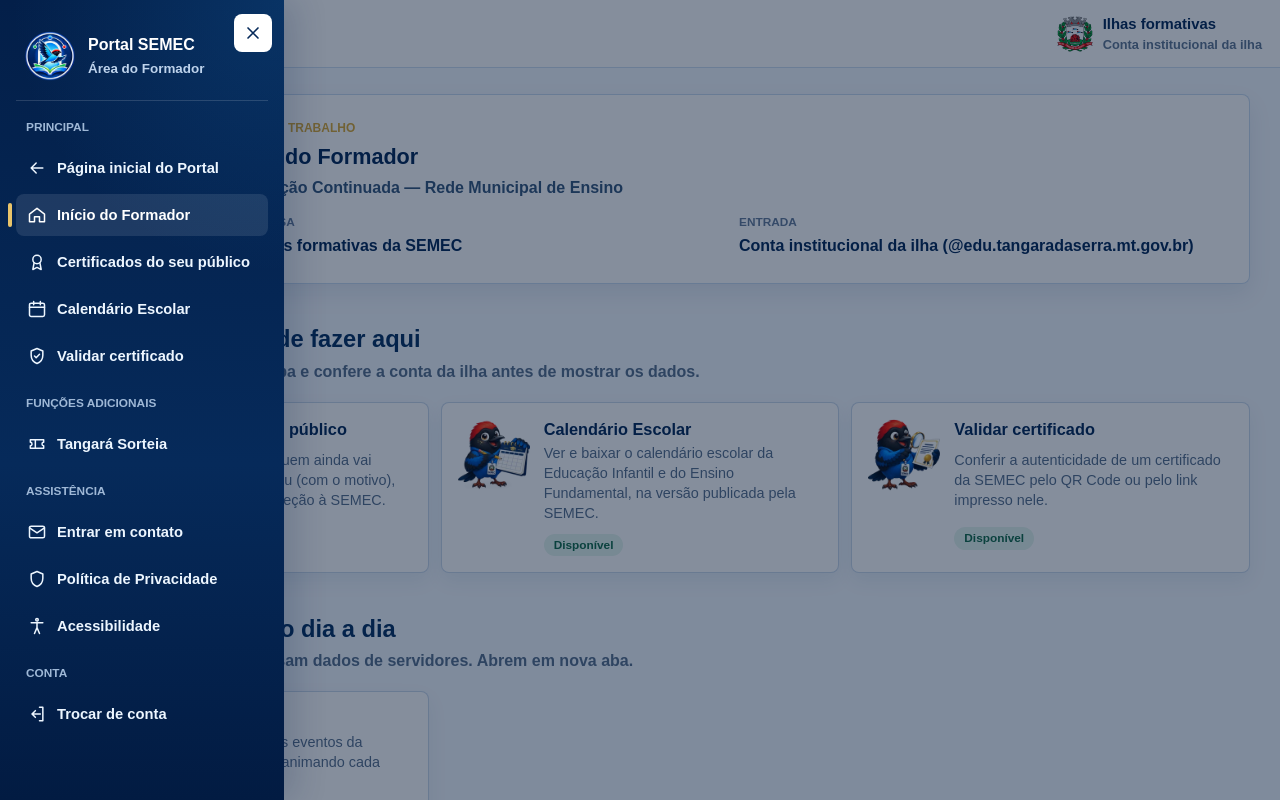
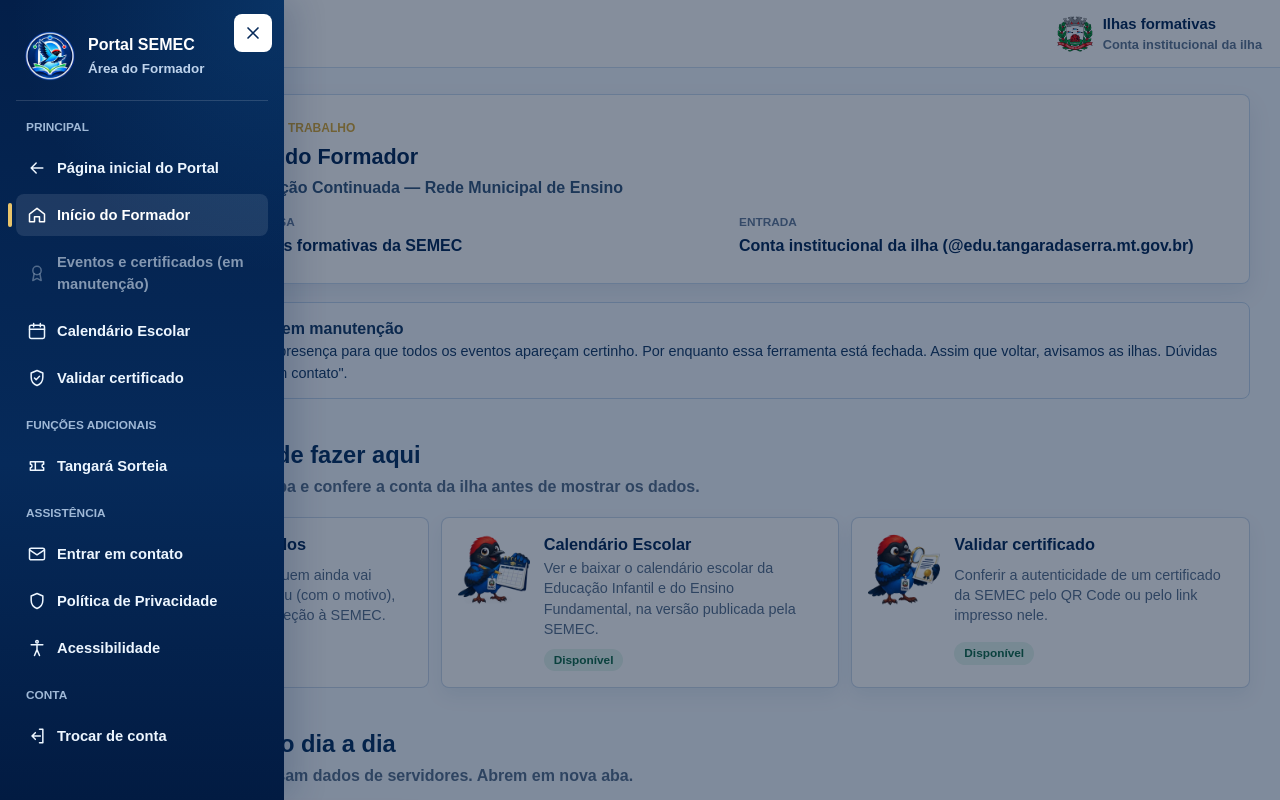
Before and after one commit to formacaocontinuada-hue/portalsemec_tgamt, a plain HTML site: page formador.html in a window 1280 px wide. Both pictures are taken after a click on the button "Abrir menu". Shown: the top 800 px of the page. Drawn offline with Linux system fonts and the light colour scheme.

Commit message:
Área do Formador: Eventos e certificados em manutenção
Co-Authored-By: Claude Opus 5.5 <noreply@anthropic.com>
Claude-Session: https://claude.ai/code/session_01ET82aqaZevdYjwbbRWtgvb

```diff
--- a/css/portal.css
+++ b/css/portal.css
@@ -259,6 +259,22 @@ textarea {
   text-align: left;
   text-decoration: none;
   cursor: pointer;
+}
+
+.nav .nav-off {
+  display: flex;
+  align-items: center;
+  gap: 10px;
+  min-height: 42px;
+  padding: 10px 11px;
+  color: rgba(237, 246, 255, 0.55);
+  font-size: 0.92rem;
+  font-weight: 800;
+  cursor: not-allowed;
+}
+
+.nav .nav-off svg {
+  opacity: 0.6;
 }
 
 .nav a:hover,
--- a/dados/ferramentas.json
+++ b/dados/ferramentas.json
@@ -70,10 +70,10 @@
       "areas": [
         "formador"
       ],
-      "nome": "Certificados do seu público",
+      "nome": "Eventos e certificados",
       "descricao": "Ver quem já recebeu, quem ainda vai receber e quem não saiu (com o motivo), abrir o PDF e pedir correção à SEMEC.",
       "mascote": "tangara-certificados",
-      "situacao": "pronta",
+      "situacao": "manutencao",
       "endereco": "https://script.google.com/a/macros/edu.tangaradaserra.mt.gov.br/s/AKfycbwkUtTzOueOtOcd8ygmNj5_ojuWpq5Ga5sMVRsgke48nu8tdvNj5ISU06x4ScUqJoKf/exec"
     },
     {
--- a/formador.html
+++ b/formador.html
@@ -33,7 +33,7 @@
         <p>Principal</p>
         <a href="index.html"><svg viewBox="0 0 24 24" aria-hidden="true"><path d="M19 12H5M11 6l-6 6 6 6"/></svg>Página inicial do Portal</a>
         <a href="formador.html" aria-current="page"><svg viewBox="0 0 24 24" aria-hidden="true"><path d="M3 11 12 4l9 7v9h-6v-6H9v6H3z"/></svg>Início do Formador</a>
-        <a href="https://script.google.com/a/macros/edu.tangaradaserra.mt.gov.br/s/AKfycbwkUtTzOueOtOcd8ygmNj5_ojuWpq5Ga5sMVRsgke48nu8tdvNj5ISU06x4ScUqJoKf/exec" target="_blank" rel="noopener"><svg viewBox="0 0 24 24" aria-hidden="true"><circle cx="12" cy="9" r="5"/><path d="M8.5 13 7 21l5-2.5 5 2.5-1.5-8"/></svg>Certificados do seu público</a>
+        <span class="nav-off" aria-disabled="true"><svg viewBox="0 0 24 24" aria-hidden="true"><circle cx="12" cy="9" r="5"/><path d="M8.5 13 7 21l5-2.5 5 2.5-1.5-8"/></svg>Eventos e certificados (em manutenção)</span>
         <a href="https://drive.google.com/drive/folders/1-2-Jfh7H1Fpz0_MdMpu26g_z9bjVDEno" target="_blank" rel="noopener"><svg viewBox="0 0 24 24" aria-hidden="true"><rect x="3" y="5" width="18" height="16" rx="2"/><path d="M3 10h18M8 3v4M16 3v4"/></svg>Calendário Escolar</a>
         <a href="https://formacaocontinuada-hue.github.io/central-certificados-semec/validar-certificado.html" target="_blank" rel="noopener"><svg viewBox="0 0 24 24" aria-hidden="true"><path d="M12 3 5 6v5c0 4.4 3 8.4 7 10 4-1.6 7-5.6 7-10V6z"/><path d="m9 12 2 2 4-4"/></svg>Validar certificado</a>
       </div>
@@ -89,6 +89,13 @@
         </div>
       </section>
 
+      <div class="notice is-warning" role="status">
+        <div>
+          <strong>Eventos e certificados está em manutenção</strong>
+          <span>Estamos conferindo as listas de presença para que todos os eventos apareçam certinho. Por enquanto essa ferramenta está fechada. Assim que voltar, avisamos as ilhas. Dúvidas sobre certificados: use "Entrar em contato".</span>
+        </div>
+      </div>
+
       <section class="page-heading">
         <p class="kicker">Ferramentas</p>
         <h2>O que a formadora pode fazer aqui</h2>
--- a/js/portal.js
+++ b/js/portal.js
@@ -47,6 +47,7 @@
   var STATUS = {
     "pronta": { label: "Disponível", className: "pill-ok" },
     "em-construcao": { label: "Em construção", className: "pill-waiting" },
+    "manutencao": { label: "Em manutenção", className: "pill-waiting" },
     "planejada": { label: "Em breve", className: "pill-muted" }
   };
 
```
